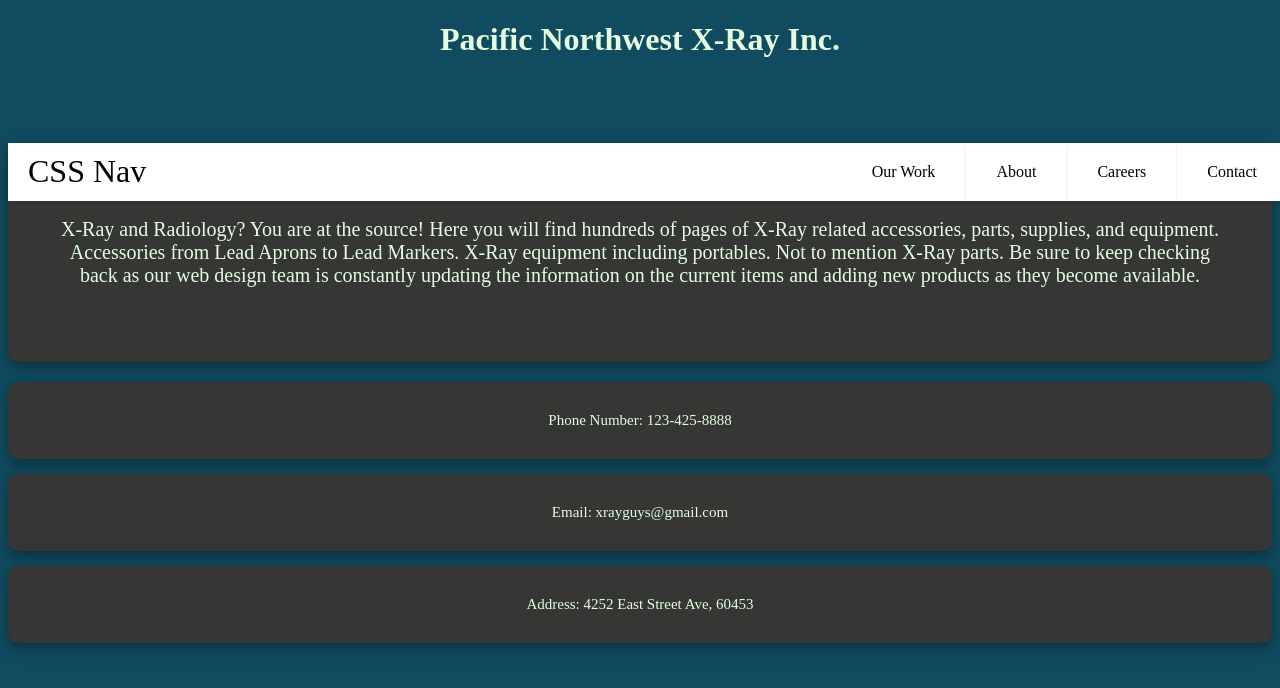
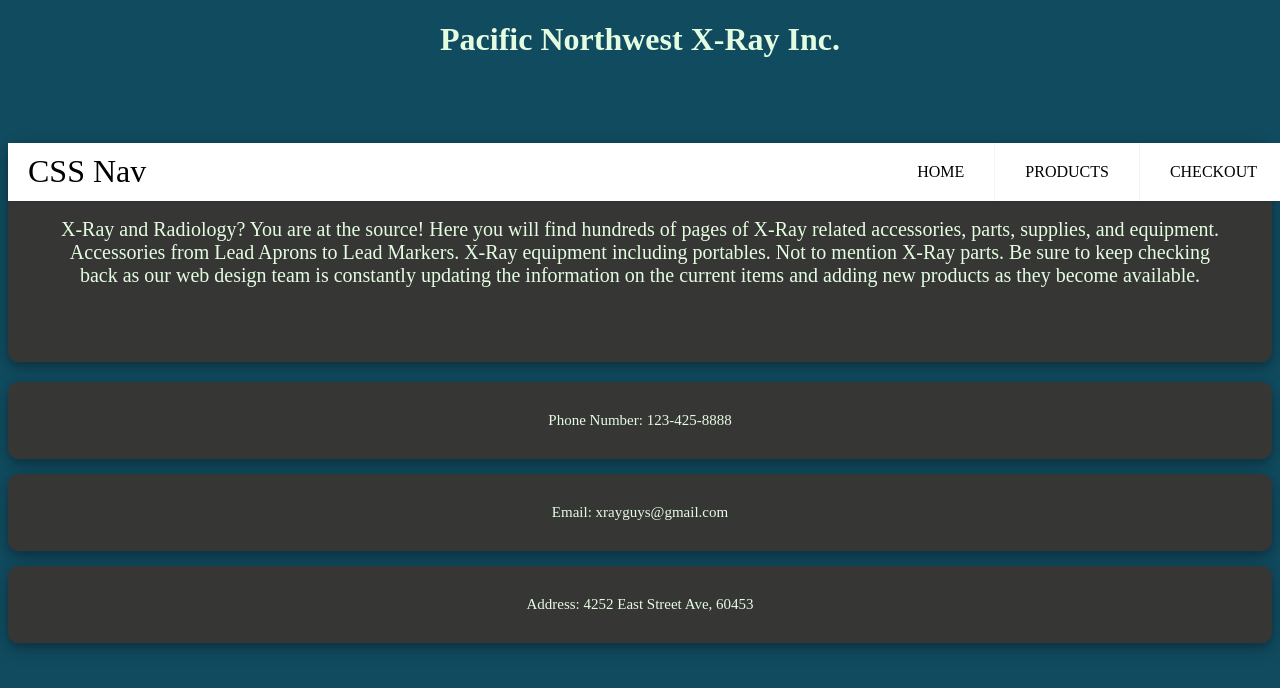
Before and after one commit to rrbaciusIIT/ProjectTwo, a plain HTML site: page index.html in a window 1280 px wide. Drawn offline with Linux system fonts and the light colour scheme.

Commit message:
add menu language

```diff
--- a/index.html
+++ b/index.html
@@ -15,11 +15,10 @@
     <input class="menu-btn" type="checkbox" id="menu-btn" />
     <label class="menu-icon" for="menu-btn"><span class="navicon"></span></label>
     <ul class="menu">
-        <li><a href="#work">Our Work</a></li>
-        <li><a href="#about">About</a></li>
-        <li><a href="#careers">Careers</a></li>
-        <li><a href="#contact">Contact</a></li>
-    </ul>
+        <li><a href="index.html">HOME</a></li>
+        <li><a href="products.html">PRODUCTS</a></li>
+        <li><a href="checkout.html">CHECKOUT</a></li>
+        </ul>
 </header>
 <p id="desc">X-Ray and Radiology? You are at the source! Here you will find hundreds of pages of X-Ray related accessories,
     parts, supplies, and equipment. Accessories from Lead Aprons to Lead Markers. X-Ray equipment including portables.
```
